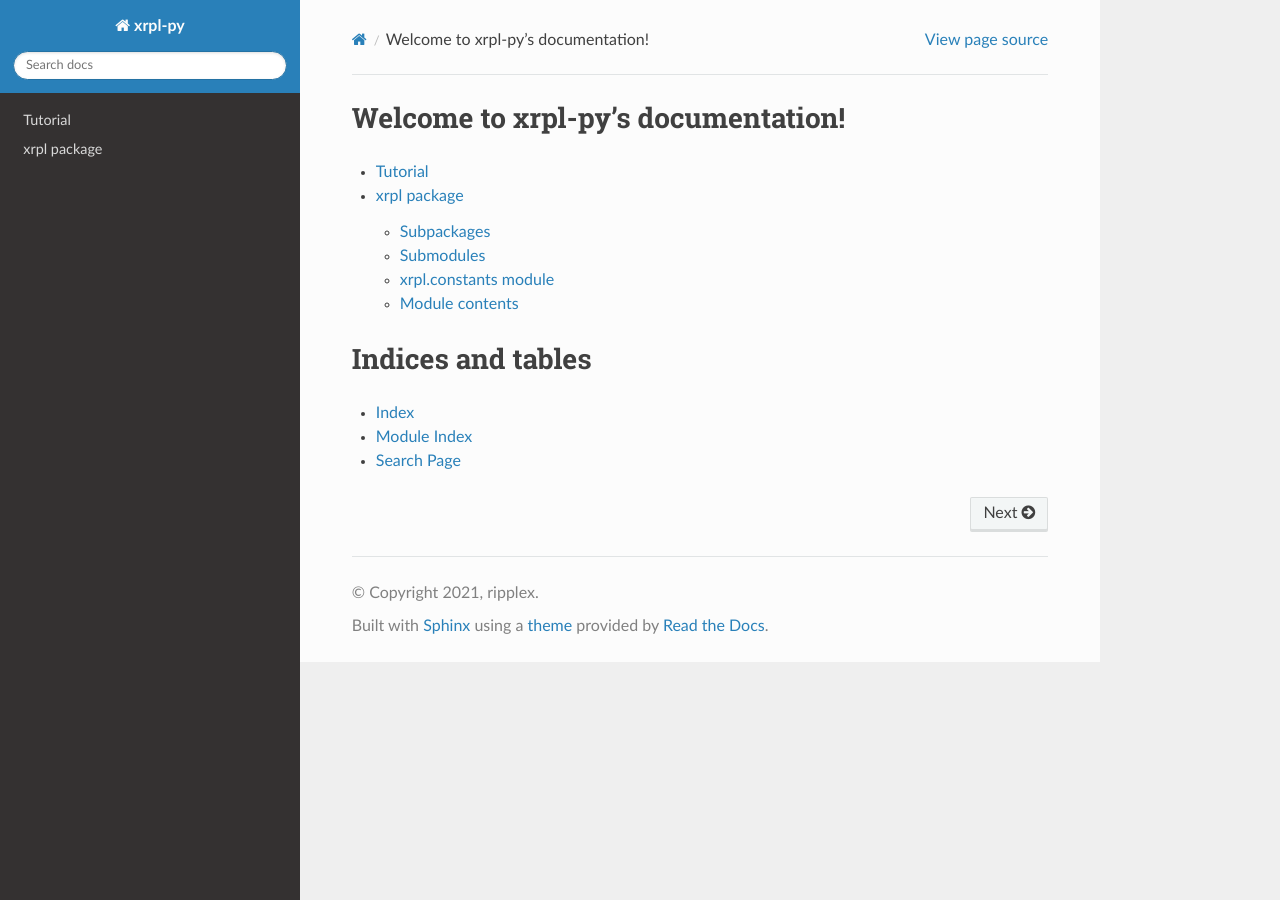
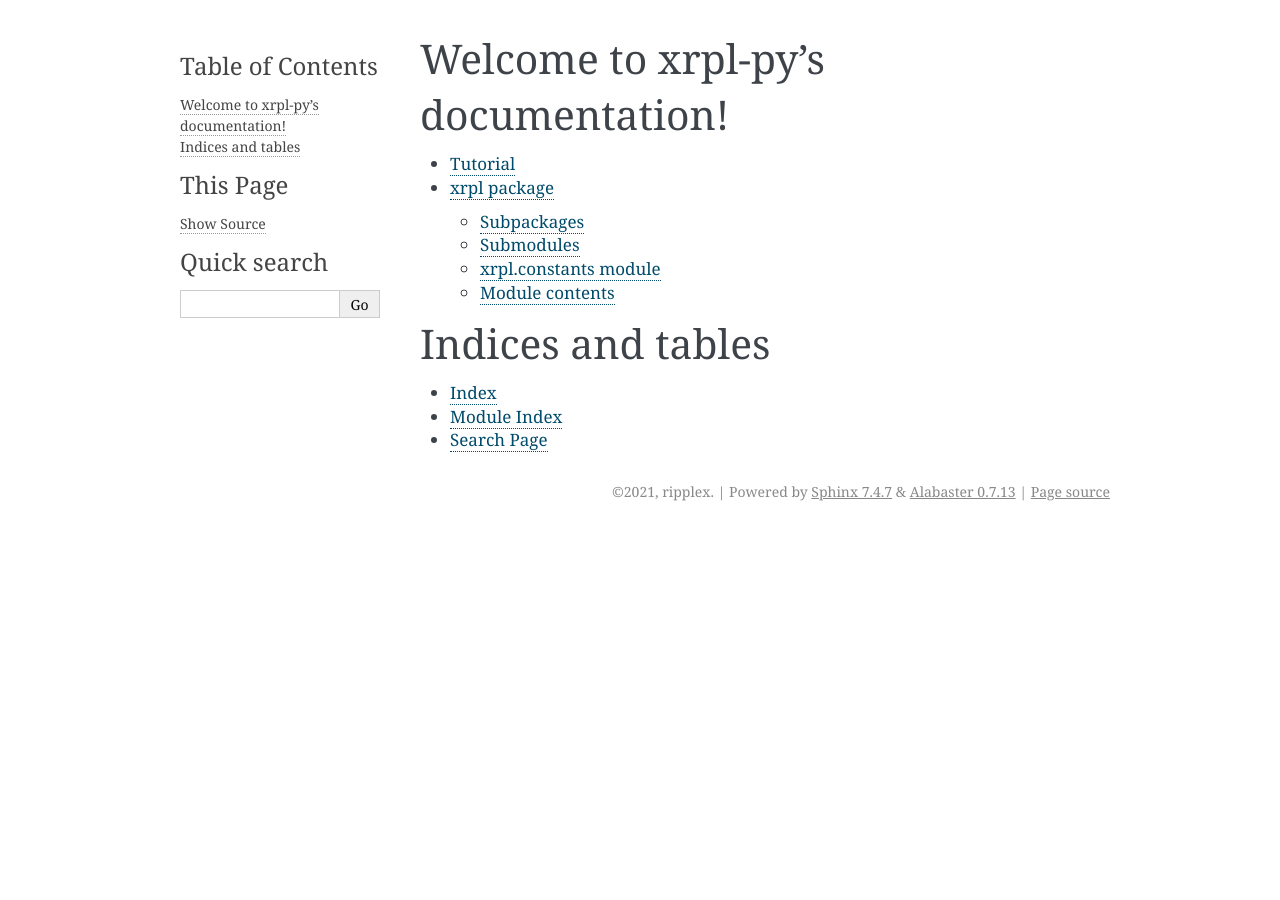
Before and after one commit to XRPLF/xrpl-py, a Sphinx documentation site: the page built from docs/index.rst, in a window 1280 px wide. Built offline with Sphinx 7.4.7, drawn with Linux system fonts in a browser that asks for light colours.

Commit message:
Revert "change docs theme to rtd"
This reverts commit 6e9c0c6471fe8d2451b999da6191147aaadd86b6.

```diff
--- a/docs/conf.py
+++ b/docs/conf.py
@@ -45,18 +45,7 @@
 # The theme to use for HTML and HTML Help pages.  See the documentation for
 # a list of builtin themes.
 #
-# html_theme = "alabaster"
-
-# on_rtd is whether we are on readthedocs.org
-on_rtd = os.environ.get("READTHEDOCS", None) == "True"
-
-if not on_rtd:  # only import and set the theme if we're building docs locally
-    import sphinx_rtd_theme
-
-    html_theme = "sphinx_rtd_theme"
-    html_theme_path = [sphinx_rtd_theme.get_html_theme_path()]
-
-# otherwise, readthedocs.org uses their theme by default, so no need to specify it
+html_theme = "alabaster"
 
 # Add any paths that contain custom static files (such as style sheets) here,
 # relative to this directory. They are copied after the builtin static files,
--- a/pyproject.toml
+++ b/pyproject.toml
@@ -32,7 +32,6 @@
 darglint = "^1.5.8"
 nox-poetry = "^0.7.1"
 Sphinx = "^3.5.1"
-sphinx-rtd-theme = "^0.5.1"
 
 [tool.isort]
 # Make sure that isort's settings line up with black
```
Also changed, not shown: 1 other file.
